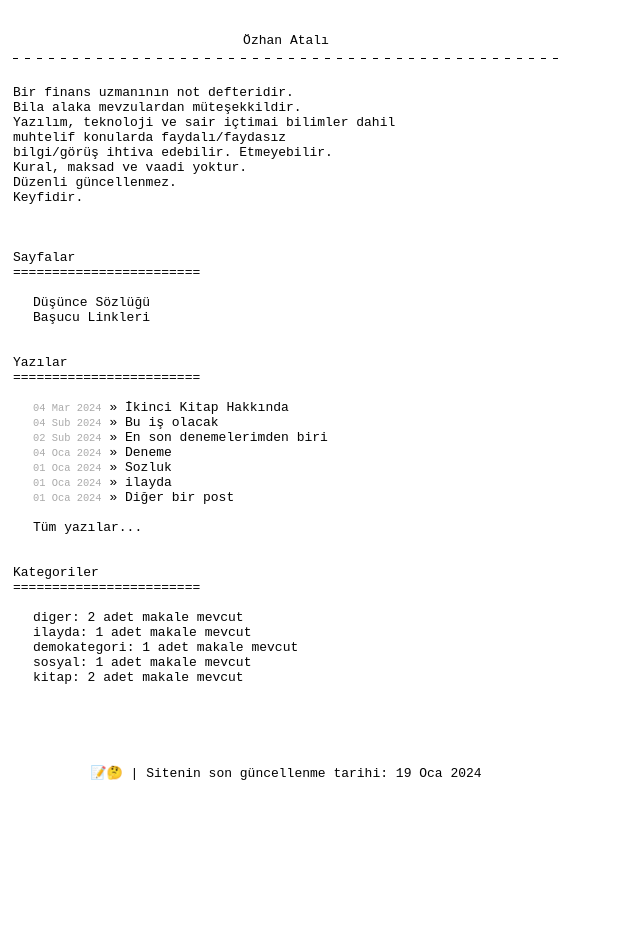
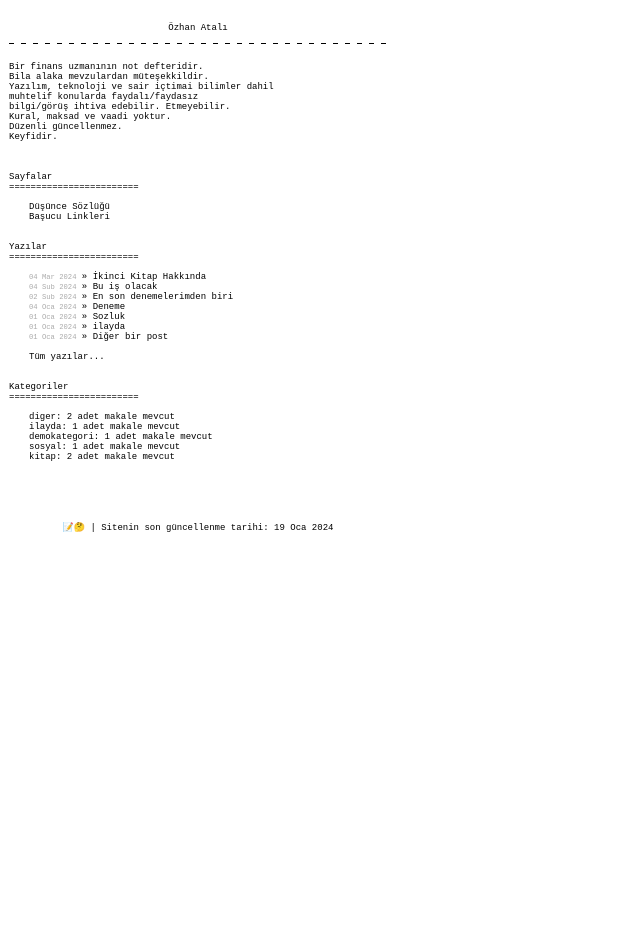
Before and after one commit to ozhanatali/ozhanatali.github.io, a Jekyll site: the page built from index.html, in a window 1280 px wide. Shown: the whole page, without its empty margins (0-640 px from the left). Built offline with Jekyll 4.4.1, drawn with Linux system fonts in a browser that asks for light colours.

Commit message:
Update screen.css

```diff
--- a/css/screen.css
+++ b/css/screen.css
@@ -183,6 +183,37 @@ ul.posts {
 /*
 /*****************************************************************************/
 
+@media (min-width: 858px) {
+    html {
+        font-size: 12px!important;
+    }
+}
+
+@media (min-width: 780px) {
+    html {
+        font-size: 11px!important;
+    }
+}
+
+@media (min-width: 702px) {
+    html {
+        font-size: 10px!important;
+    }
+}
+
+@media (min-width: 624px) {
+    html {
+        font-size: 9px!important;
+    }
+}
+
+@media (max-width: 623px) {
+    html {
+        font-size: 8px!important;
+    }
+}
+
+
 
 @media only screen and (max-device-width: 480px) {
 
```
